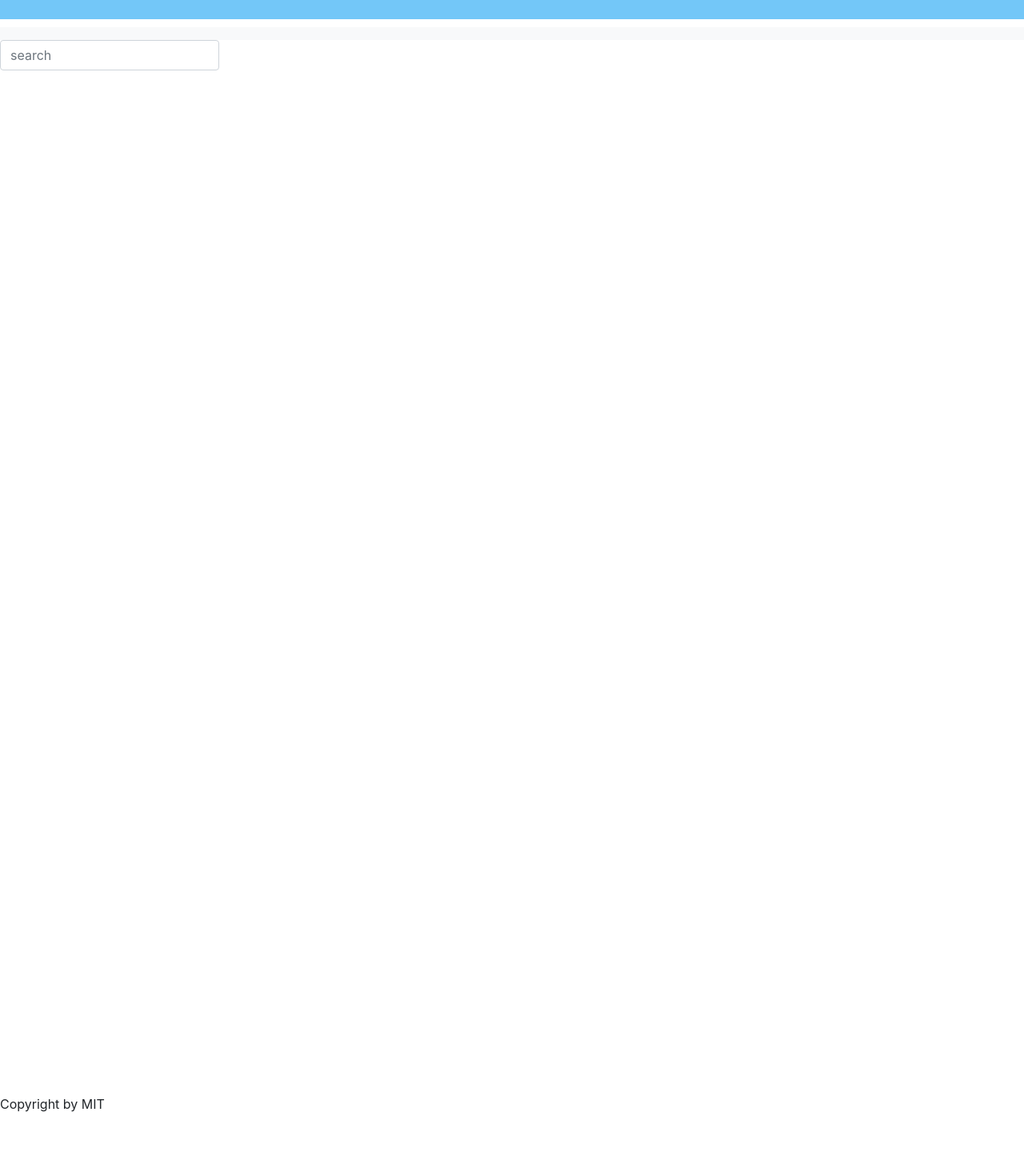
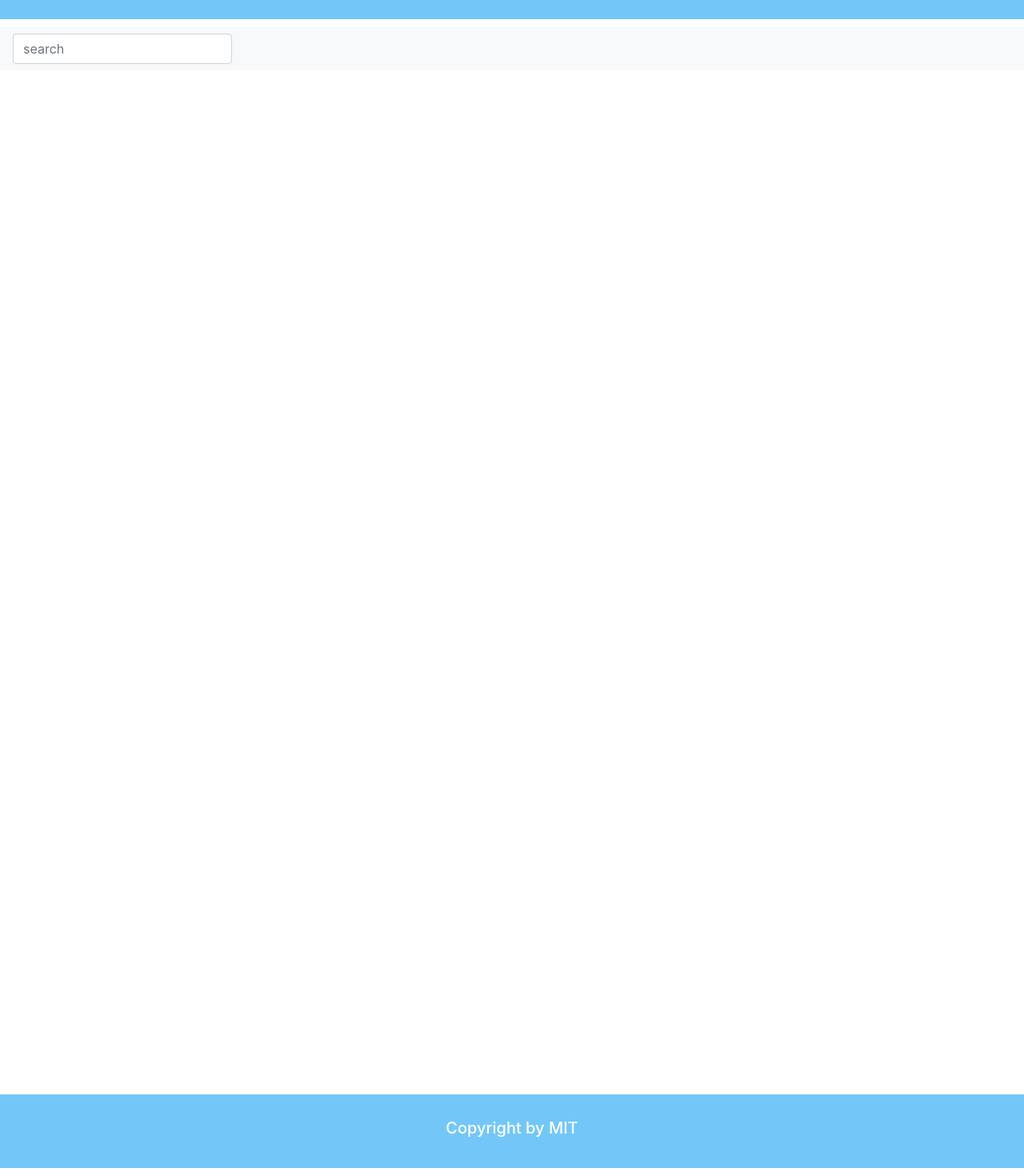
Before and after one commit to garrib10/react-employee-directory, a React (Create React App) app: page / in a window 1280 px wide. Shown: the part 92-1562 px from the top of the page at 80% size. Before the commit the page ends 1484 px from the top, so only its background shows below. Built offline with nearby package versions, Linux system fonts and the light colour scheme.

Commit message:
added footer.css to footer and works

```diff
--- a/src/App.js
+++ b/src/App.js
@@ -3,7 +3,6 @@ import './App.css';
 
 import NavBar from './components/NavBar';
 import  Header from './components/Header';
-import Main from './components/Main'
 import Footer from './components/Footer'
 import Wrapper from './components/Wrapper';
 
@@ -14,9 +13,9 @@ function App() {
       <Header />
       <NavBar />
       <Wrapper>
-      <Main />
       </Wrapper>
       <Footer />
+
 
     </div>
   );
--- a/src/components/Footer/footer.css
+++ b/src/components/Footer/footer.css
@@ -0,0 +1,9 @@
+.footer{
+padding: 30px 0;
+color: #ffffff;
+background-color:rgb(115, 199, 248);;
+width: 100%;
+text-align: center;
+
+margin-bottom: 10px;
+}
--- a/src/components/Footer/index.js
+++ b/src/components/Footer/index.js
@@ -1,10 +1,13 @@
 import React from 'react';
+import  './footer.css';
 
 function Footer() {
     return (
-      <h7> Copyright by MIT </h7>
-    )
+      <div className="footer">
+      <h5> Copyright by MIT </h5>
+      </div>
+    );
 
 }
 
-export default Footer
+export default Footer;
--- a/src/components/NavBar/index.js
+++ b/src/components/NavBar/index.js
@@ -1,12 +1,11 @@
 import React from 'react';
+import Searchbox from '../Searchbox'
 
 
 function NavBar() {
     return (
         <nav className="navbar navbar-expand-lg navbar-light bg-light">
-            <div className="search-area col-4" >
-
-            </div>
+            <Searchbox />
         </nav>
     )
 }
```
Also changed, not shown: 1 other file (tests, documents, lock files or other folders).
